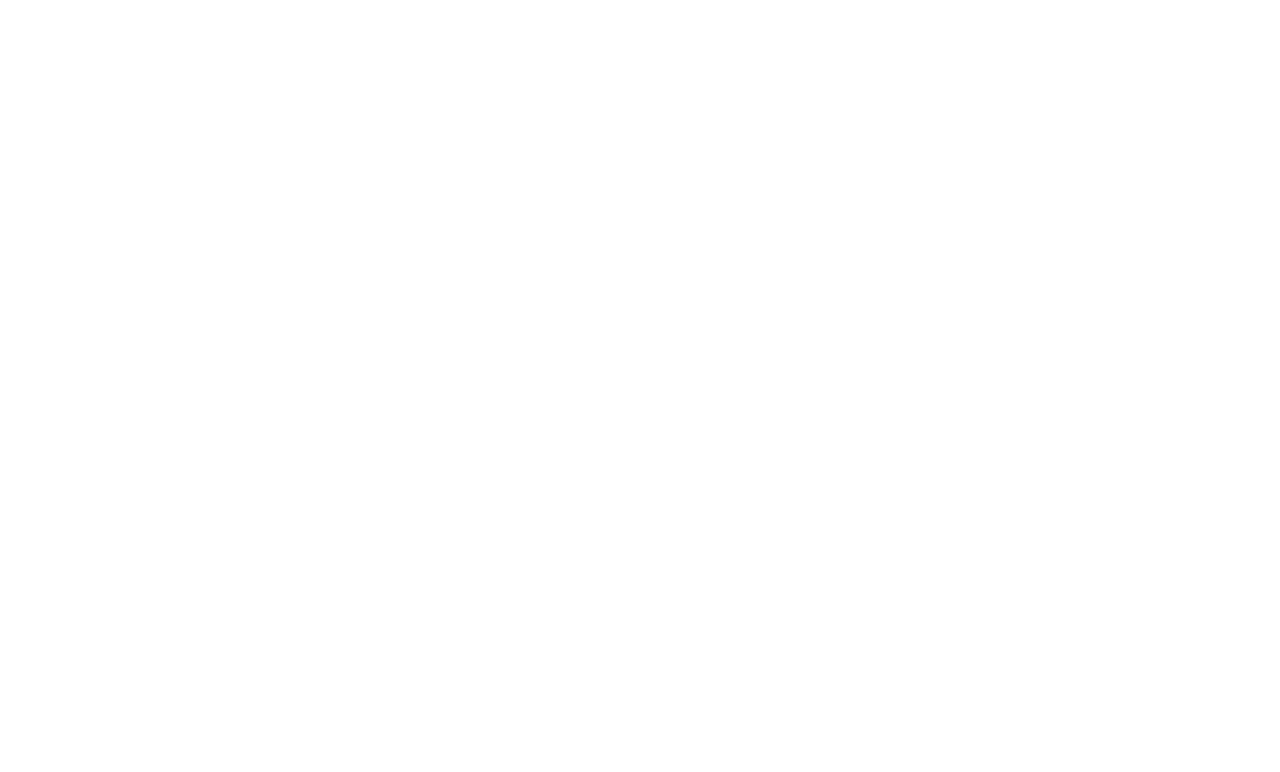
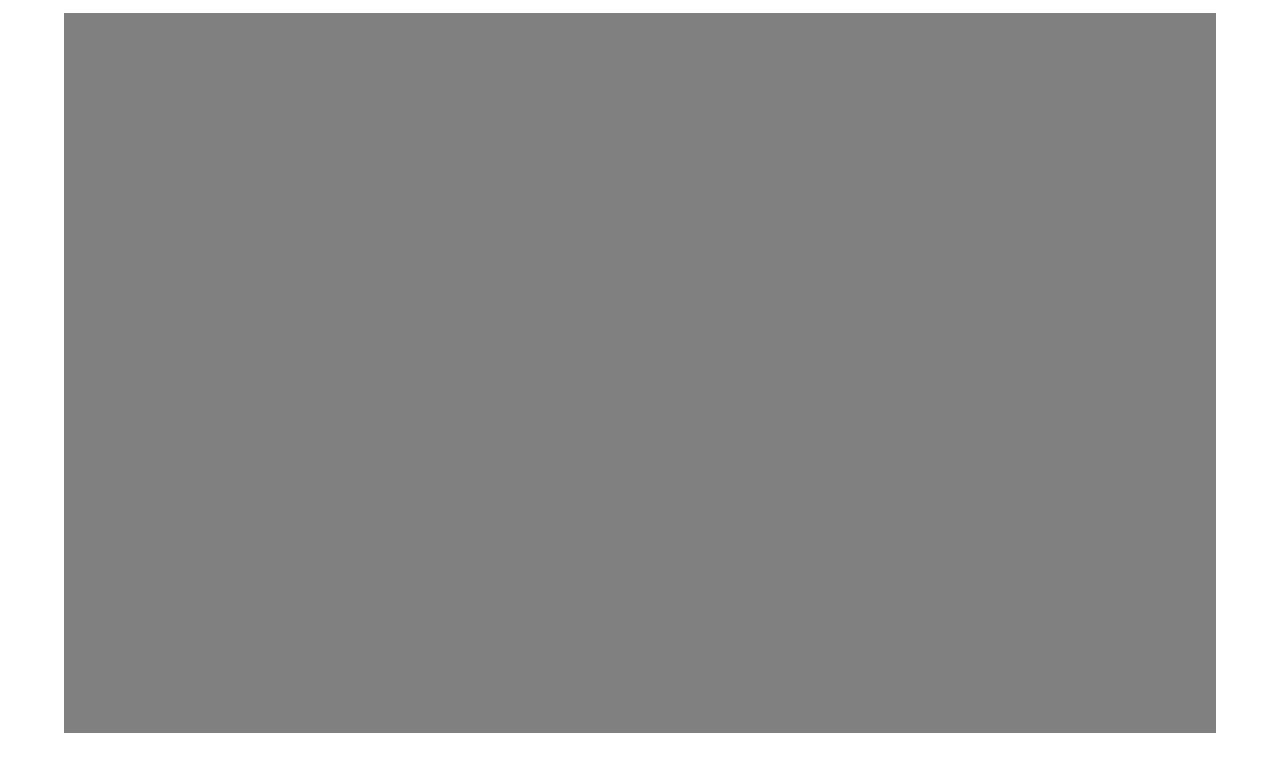
Before and after one commit to tejaswigowda/ame220Fall2016, a plain HTML site: page slideShow/index.html in a window 1280 px wide. Drawn offline with nearby package versions, Linux system fonts and the light colour scheme.

Commit message:
in class

```diff
--- a/slideShow/index.html
+++ b/slideShow/index.html
@@ -6,10 +6,32 @@
       integrity="sha256-hVVnYaiADRTO2PzUGmuLJr8BLUSjGIZsDYGmIJLv2b8="
     crossorigin="anonymous"></script>
 
+<style>
+body{
+    min-height: 100%;
+    position: absolute;
+    min-width: 100%;
+    overflow: hidden;
+    margin: 0;
+}
+
+#ssWrapper{
+    height: 90%;
+    width: 90%;
+    position: absolute;
+    margin-left: 5%;
+    margin-top: 1%;
+    margin-bottom: 1%;
+    background: gray;
+}
+</style>
 </head>
 
 <body>
 
+  <div id='ssWrapper'> </div>
+  <div id='snWrapper'> </div>
+  <div id='moveWrapper'> </div>
 </body>
 
 </html>
```
